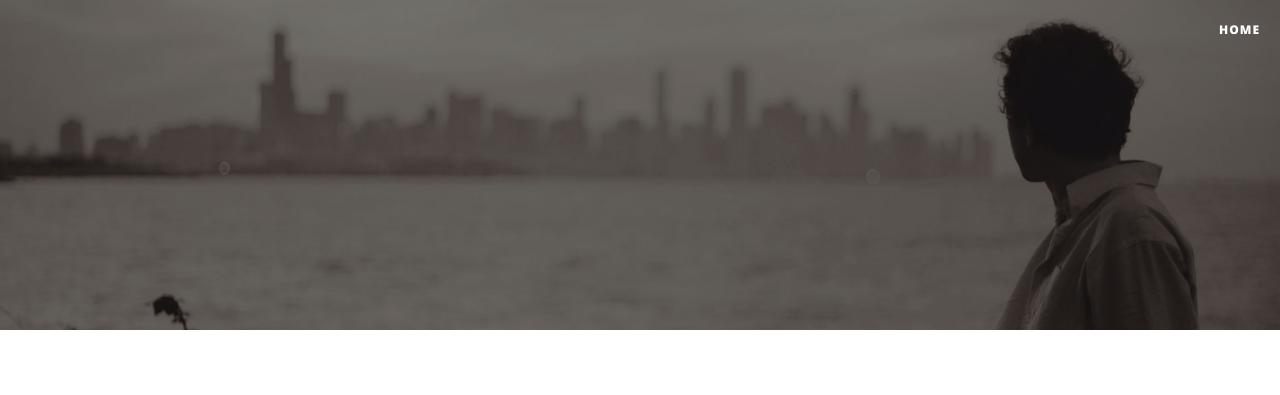
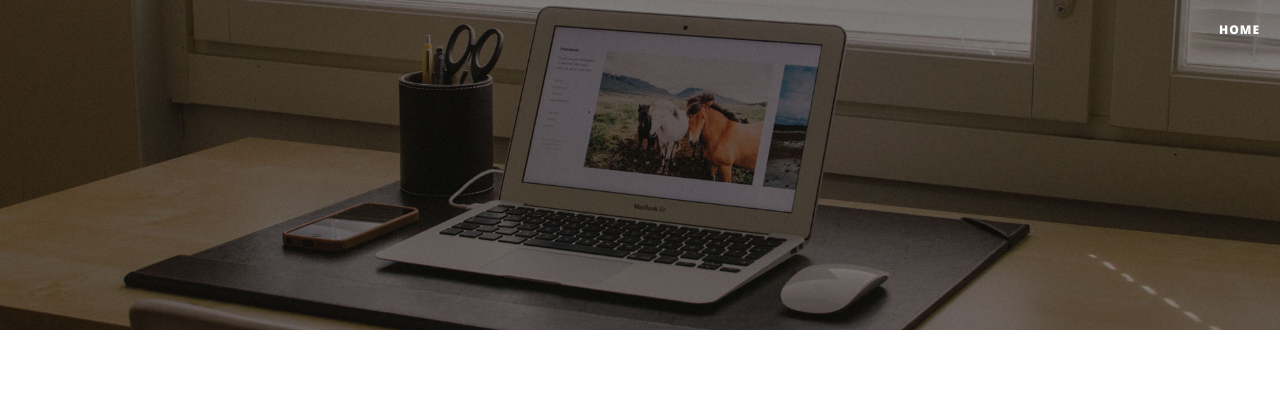
Before and after one commit to mkutter72/project4-frontend-II, a website: page login.html in a window 1280 px wide. Shown: the top 395 px of the page. Drawn offline with nearby package versions, Linux system fonts and the light colour scheme.

Commit message:
Changed header image

```diff
--- a/login.html
+++ b/login.html
@@ -62,7 +62,7 @@
     <!-- Page Header -->
     <!-- Set your background image for this header on the line below. -->
     <!-- <header class="intro-header" style="background-image: url('img/about-bg.jpg')"> -->
-    <header class="intro-header" style="background-image: url('img/about-bg.jpg')">
+    <header class="intro-header" style="background-image: url('img/home-bg.jpg')">
         <div class="container">
             <div class="row">
                 <div class="col-lg-8 col-lg-offset-2 col-md-10 col-md-offset-1">
```
Also changed, not shown: registration.html (+1 -1 lines).
